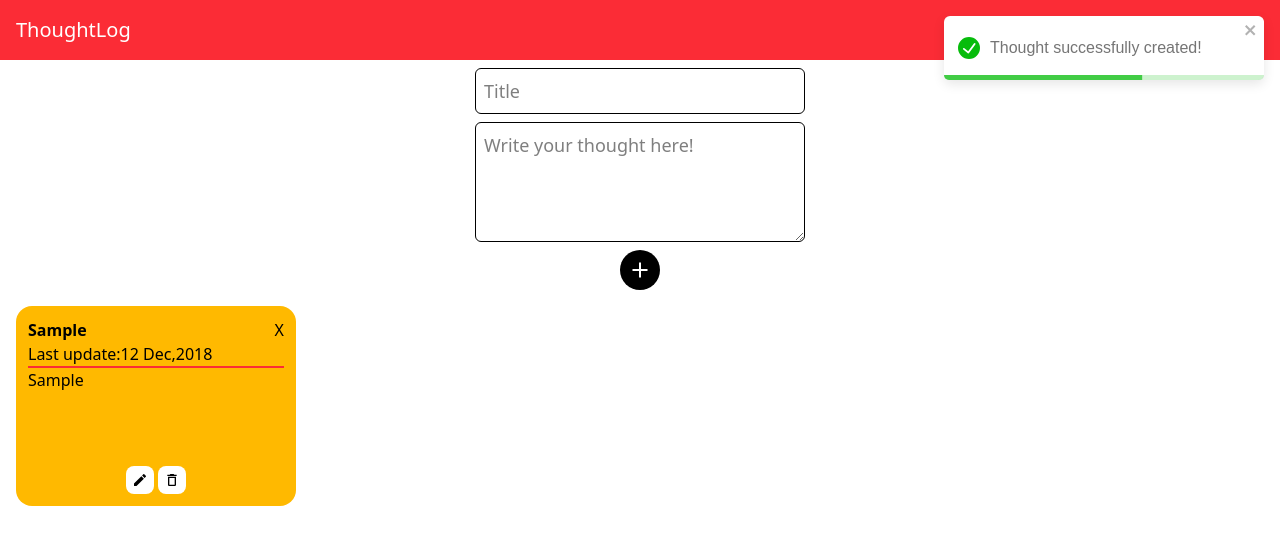
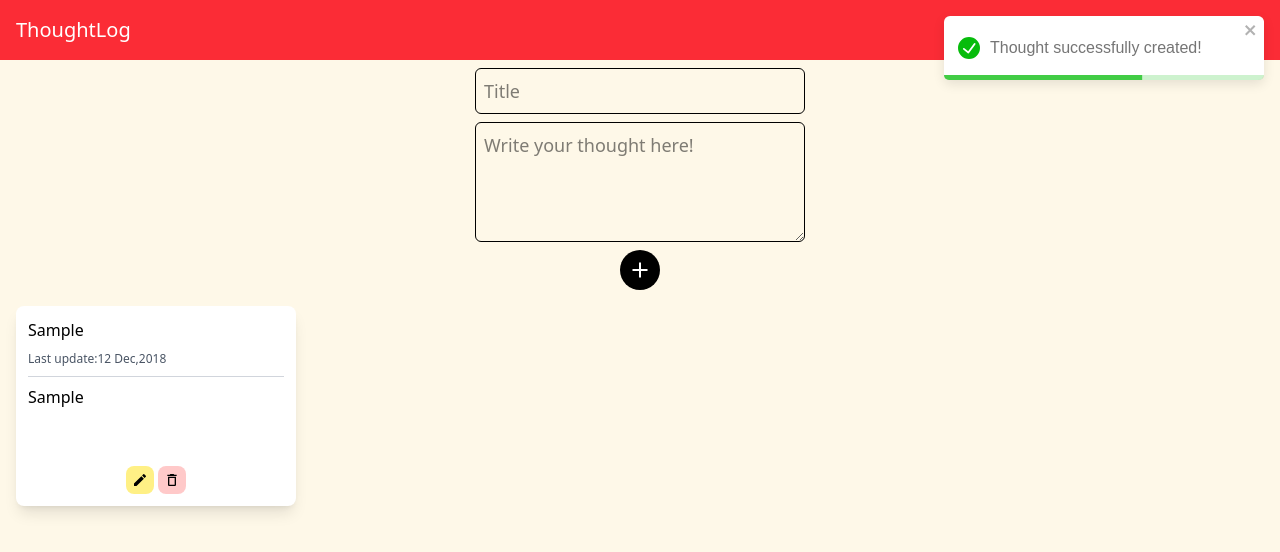
Before and after one commit to gauravsingh1281/ThoughtLog, a React (Vite) app: page / in a window 1280 px wide. Both pictures are taken after typing "Sample", "Sample" into the empty fields and a click on the button 640 px from the left and 270 px from the top of the page. Shown: the top 552 px of the page. Built offline with nearby package versions, Linux system fonts and the light colour scheme.

Commit message:
notes card ui updated.

```diff
--- a/src/components/CreateNote.jsx
+++ b/src/components/CreateNote.jsx
@@ -55,12 +55,12 @@ export default function CreateNote({
       <input
         type="text"
         placeholder="Title"
-        className="w-[330px] p-2 text-lg rounded-md border-1"
+        className="w-[330px] p-2 text-lg rounded-md border-1 outline-0"
         value={title}
         onChange={(e) => onSetTitle(e.target.value)}
       />
       <textarea
-        className=" w-[330px] min-h-[120px] rounded-md  p-2 text-lg border-1 "
+        className=" w-[330px] min-h-[120px] rounded-md  p-2 text-lg border-1 outline-0"
         placeholder="Write your thought here!"
         value={description}
         onChange={(e) => onSetDescription(e.target.value)}
--- a/src/components/Main.jsx
+++ b/src/components/Main.jsx
@@ -1,3 +1,3 @@
 export default function Main({ children }) {
-  return <div className="w-full h-full ">{children}</div>;
+  return <div className="w-full min-h-screen bg-[#FEF8E8]">{children}</div>;
 }
--- a/src/components/NoteContainer.jsx
+++ b/src/components/NoteContainer.jsx
@@ -34,44 +34,43 @@ export default function NoteContainer({
         return (
           <div
             key={note.uniqueId}
-            className={`w-[280px] h-[200px] p-3 rounded-2xl flex flex-col justify-between transition-all duration-200 ${
-              isEditing
-                ? "bg-yellow-300 border-4 border-red-500"
-                : "bg-amber-400"
+            className={`w-[280px] h-[200px] p-3 rounded-lg flex flex-col justify-between transition-all duration-200 shadow-lg ${
+              isEditing ? "bg-white border-2 border-red-500" : "bg-white"
             }`}
           >
             <div className="flex justify-between items-center ">
-              <div className="flex justify-center items-center gap-2">
-                <h2 className="break-words font-bold">{note.title}</h2>
+              <h2 className="break-words font-medium capitalize">
+                {note.title}
+              </h2>
+              <p>
                 {note.editStatus && (
-                  <p className="text-[12px] px-[5px] py-[2px] rounded-lg bg-lime-200 text-black">
+                  <p className="text-[12px] px-[6px] py-[2px] rounded-lg bg-lime-400 text-black">
                     Edited
                   </p>
                 )}
-              </div>
-              <p>X</p>
+              </p>
             </div>
-            <div className="flex justify-start items-center ">
-              <p>Last update:12 Dec,2018</p>
-            </div>
+            <p className="text-[12px] mt-2 text-gray-600 ">
+              Last update:12 Dec,2018
+            </p>
             {/* Line */}
-            <div className="h-[2px] w-full bg-red-500"></div>
+            <div className="h-[1px] w-full bg-gray-300 my-2"></div>
             {/* Description */}
             <div className="overflow-y-auto mb-2 flex-1 scrollbar-none">
-              <p className="break-words">{note.description}</p>
+              <p className="break-words font-normal">{note.description}</p>
             </div>
 
             <div className="flex justify-center items-center gap-1">
               <button
                 onClick={() => handleEdit(note)}
-                className="w-[28px] h-[28px] flex justify-center items-center bg-white rounded-lg cursor-pointer active:scale-[92%] transition-all ease-in duration-200"
+                className="w-[28px] h-[28px] flex justify-center items-center bg-yellow-200 rounded-lg cursor-pointer active:scale-[92%] transition-all ease-in duration-200"
               >
                 <MdEdit />
               </button>
               <button
                 type="button"
                 onClick={() => handleDelete(note.uniqueId)}
-                className="w-[28px] h-[28px] flex justify-center items-center bg-white rounded-lg cursor-pointer active:scale-[92%] transition-all ease-in duration-200"
+                className="w-[28px] h-[28px] flex justify-center items-center bg-red-200 rounded-lg cursor-pointer active:scale-[92%] transition-all ease-in duration-200"
               >
                 <MdOutlineDelete />
               </button>
```
